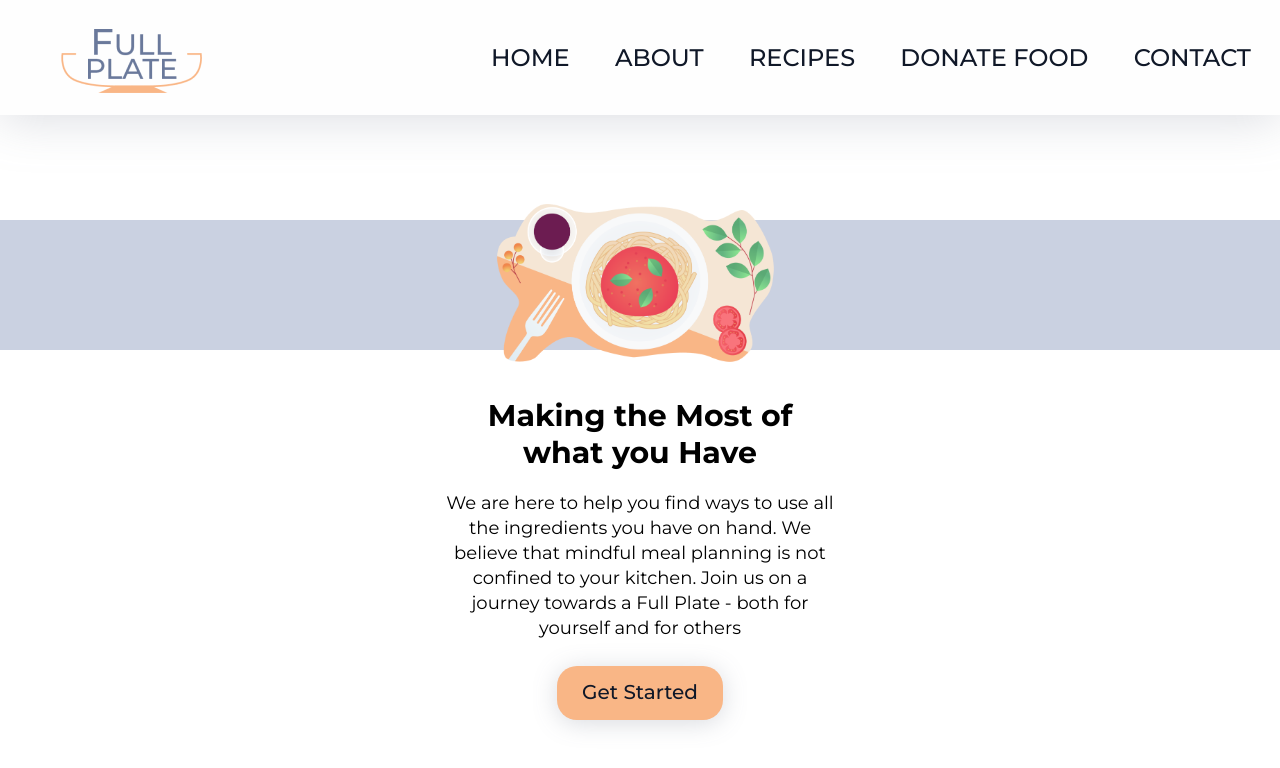
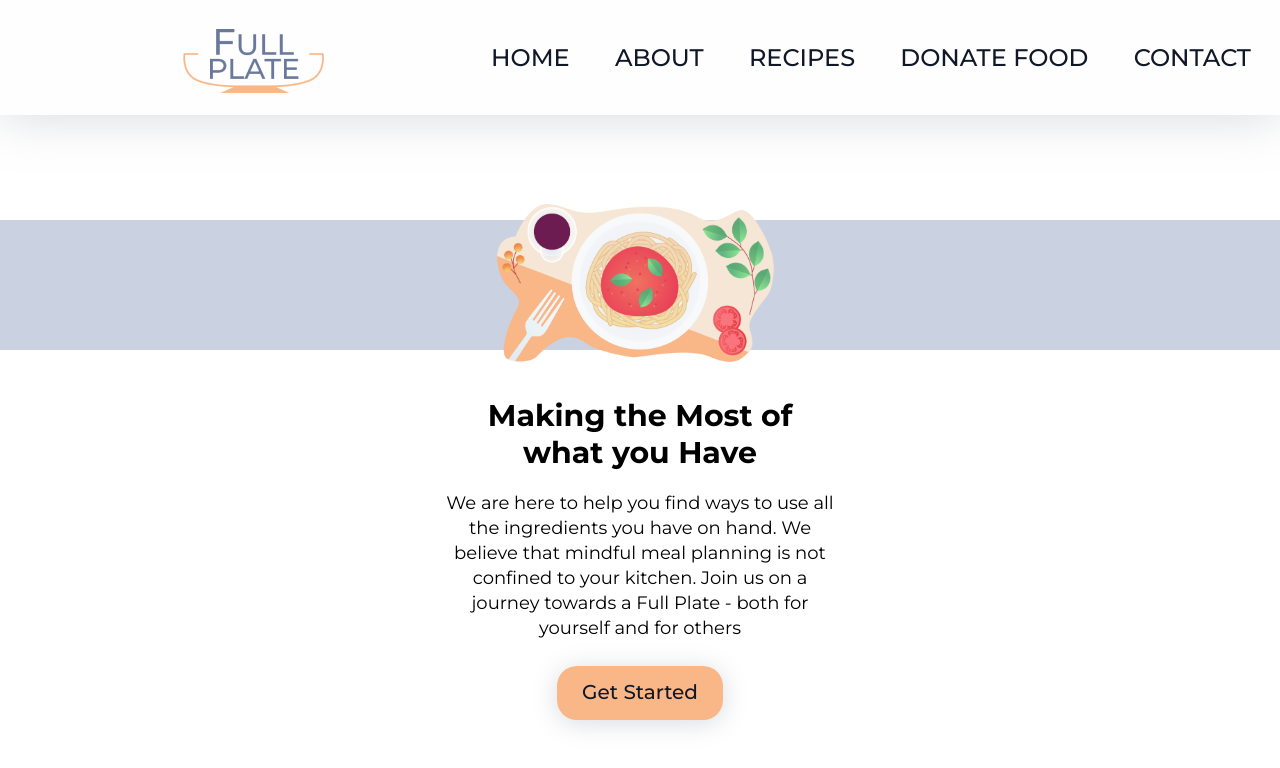
Before and after one commit to Don-PhDev/FullPlate, a React (Create React App) app: page / in a window 1280 px wide. Shown: the top 768 px of the page. Built offline with nearby package versions, Linux system fonts and the light colour scheme; no server answers.

Commit message:
add navlink to logo that links it back to home page

```diff
--- a/src/components/Nav/Navbar.jsx
+++ b/src/components/Nav/Navbar.jsx
@@ -1,6 +1,6 @@
 import React, { useState } from "react";
 import Logo from "../../assets/logo.png";
-import { Link } from "react-router-dom";
+import { Link, NavLink } from "react-router-dom";
 import MenuIcon from '@mui/icons-material/Menu';
 
 import "../../styles/Navbar.css";
@@ -12,8 +12,13 @@ function Navbar() {
   return (
     <>
   <nav>
+    <NavLink to ="/" className="logo">
+    <a href="" className="logo">
     <img className="logo" src={Logo} ></img>
-    {/* <img className="mobileLogo" src={Logo}/> */}
+    </a>
+    </NavLink>
+
+
     <HamburgerMenu />
          < ul className ="navLinks">
            <li className="items"><Link to = "/" > Home </Link> </li>
```
